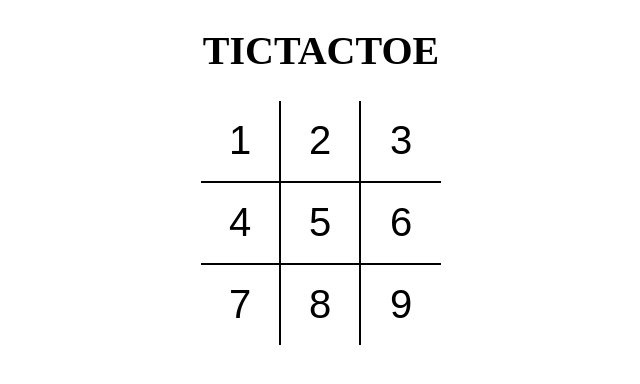
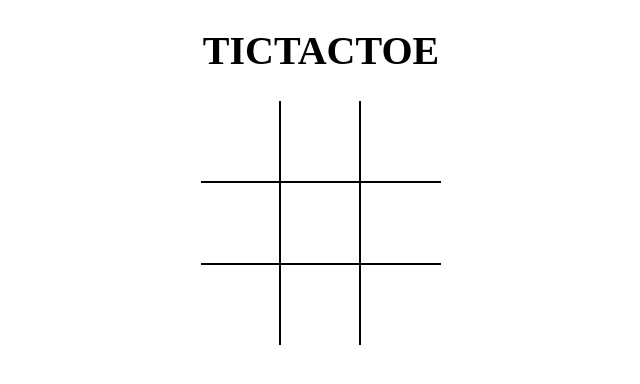
Before and after one commit to rushikeshtonape/tictactoe, a React (Vite) app: page / in a window 1280 px wide. Shown: the top 384 px of the page, without its empty margins (319-959 px from the left). Built offline with nearby package versions, Linux system fonts and the light colour scheme.

Commit message:
Added board state and react events

```diff
--- a/src/components/Board.jsx
+++ b/src/components/Board.jsx
@@ -1,22 +1,51 @@
-import React from "react";
+import React, { useState } from "react";
 import Square from "./Square";
 const Board = () => {
+  const [board, setBoard] = useState(Array(9).fill(null));
+  const [isXNext, setIsXNext] = useState(false);
+  const handleSqaureClick = (position) => {
+    if (board[position]) {
+      return;
+    }
+
+    setBoard((prev) => {
+      return prev.map((square, pos) => {
+        if (pos === position) {
+          return isXNext ? "X" : "O";
+        }
+
+        return square;
+      });
+    });
+
+    setIsXNext((prev) => !prev);
+  };
+
+  const renderSquare = (position) => {
+    return (
+      <Square
+        value={board[position]}
+        onClick={() => handleSqaureClick(position)}
+      />
+    );
+  };
+
   return (
     <div className="board">
       <div className="board-row">
-        <Square value={1} />
-        <Square value={2} />
-        <Square value={3} />
+        {renderSquare(0)}
+        {renderSquare(1)}
+        {renderSquare(2)}
       </div>
       <div className="board-row">
-        <Square value={4} />
-        <Square value={5} />
-        <Square value={6} />
+        {renderSquare(3)}
+        {renderSquare(4)}
+        {renderSquare(5)}
       </div>
       <div className="board-row">
-        <Square value={7} />
-        <Square value={8} />
-        <Square value={9} />
+        {renderSquare(6)}
+        {renderSquare(7)}
+        {renderSquare(8)}
       </div>
     </div>
   );
--- a/src/components/Square.jsx
+++ b/src/components/Square.jsx
@@ -1,8 +1,8 @@
 import React from "react";
 
-const Square = ({ value }) => {
+const Square = ({ value, onClick }) => {
   return (
-    <button type="button" className="square">
+    <button type="button" className="square" onClick={onClick}>
       {value}
     </button>
   );
```
